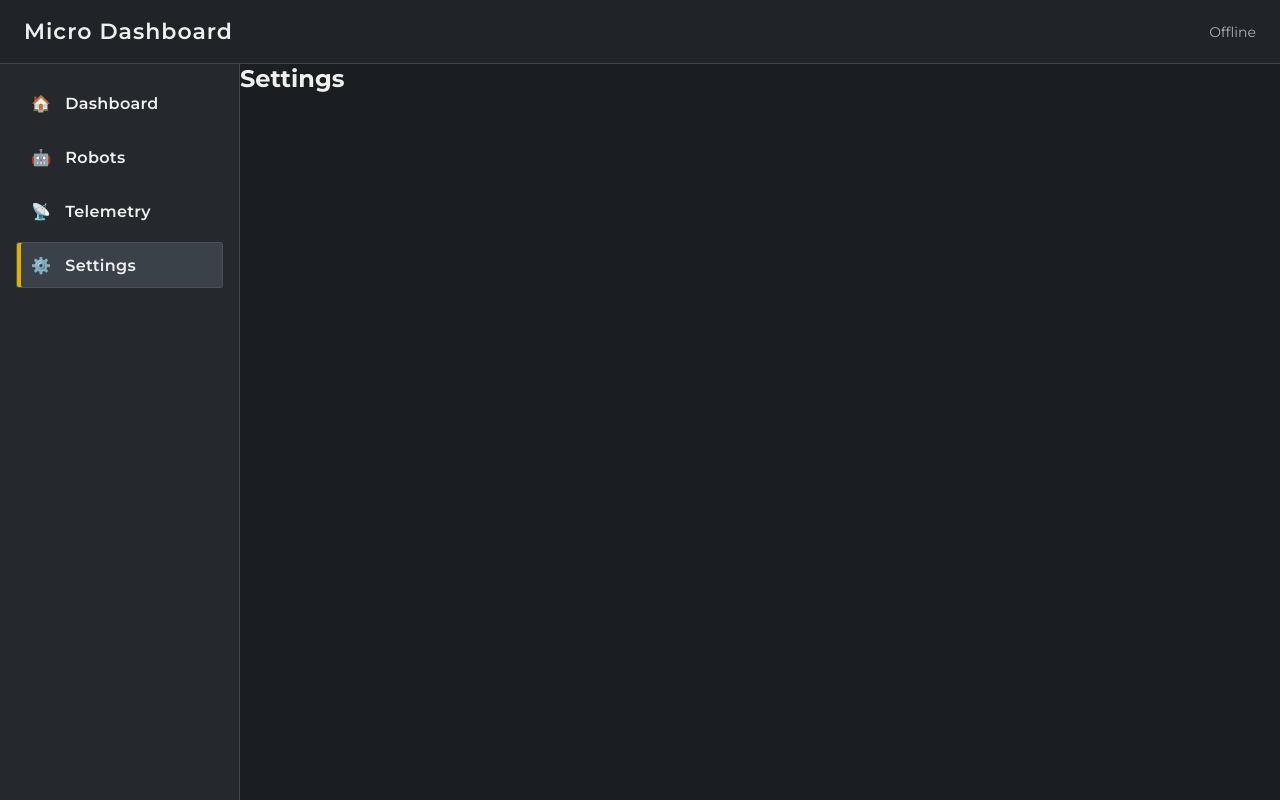
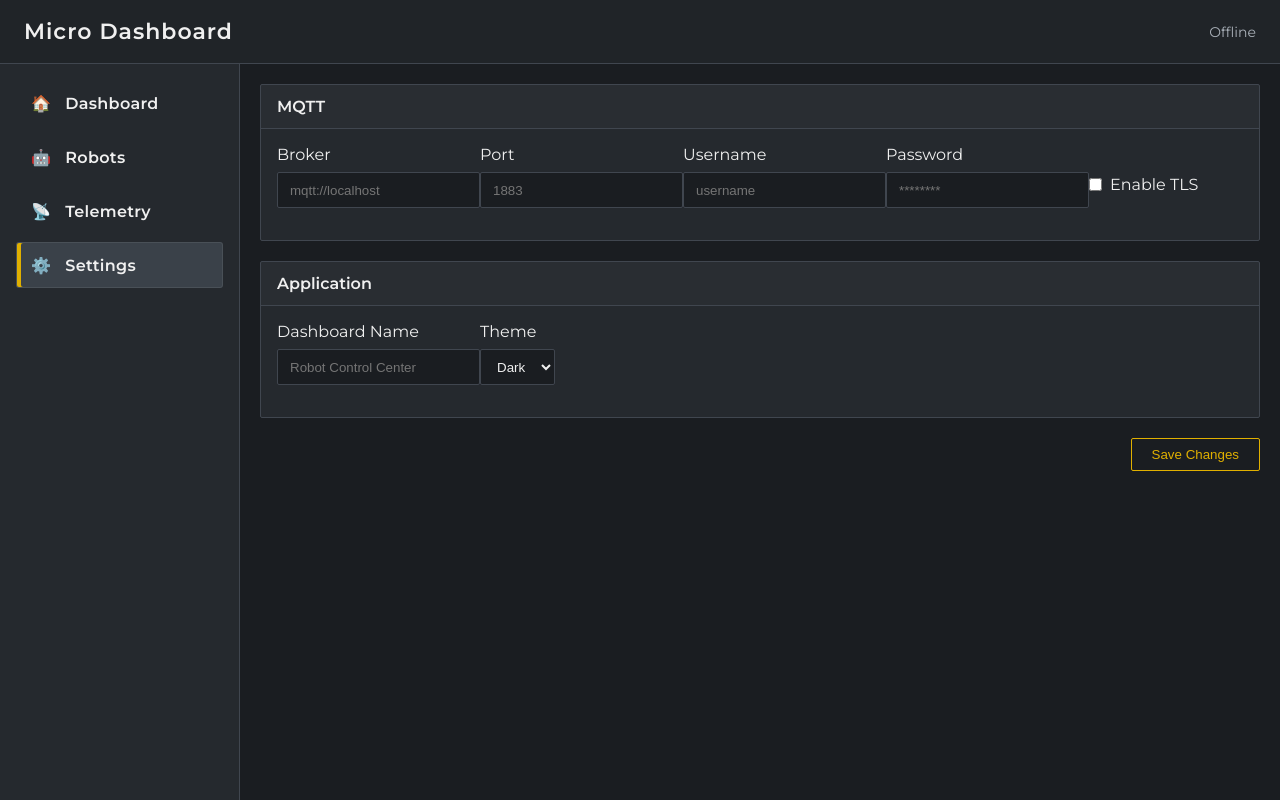
Before and after one commit to RamsiMiam/micro-frontend, a React (Vite) app: page /settings in a window 1280 px wide. Built offline with nearby package versions, Linux system fonts and the light colour scheme.

Commit message:
Added Settings mock

```diff
--- /dev/null
+++ b/src/pages/Settings/Settings.css
@@ -0,0 +1,107 @@
+.settings-page {
+
+    flex: 1;
+
+    padding: 20px;
+
+    display: flex;
+
+    flex-direction: column;
+
+    gap: 20px;
+
+}
+
+
+.settings-field {
+
+    display: flex;
+
+    flex-direction: column;
+
+    gap: 8px;
+
+    margin-bottom: 16px;
+
+}
+
+
+.settings-field label {
+
+    color: var(--text);
+
+}
+
+
+.settings-field input,
+.settings-field select {
+
+    height: 36px;
+
+    padding: 0 12px;
+
+    background: var(--background);
+
+    border: 1px solid var(--border);
+
+    color: var(--text);
+
+    border-radius: 2px;
+
+}
+
+
+.settings-field input:focus,
+.settings-field select:focus {
+
+    outline: none;
+
+    border-color: var(--accent);
+
+}
+
+
+.settings-checkbox {
+
+    display: flex;
+
+    align-items: center;
+
+    gap: 8px;
+
+}
+
+
+.settings-checkbox input {
+
+    accent-color: var(--accent);
+
+}
+
+
+.save-button {
+
+    align-self: flex-end;
+
+    padding: 8px 20px;
+
+    background: transparent;
+
+    color: var(--accent);
+
+    border: 1px solid var(--accent);
+
+    border-radius: 2px;
+
+    cursor: pointer;
+
+}
+
+
+.save-button:hover {
+
+    background: var(--accent);
+
+    color: #000;
+
+}
--- a/src/pages/Settings/Settings.tsx
+++ b/src/pages/Settings/Settings.tsx
@@ -1,9 +1,137 @@
+import "./Settings.css";
+
+import Card from "../../components/Card/Card";
+
+
 function Settings() {
+
     return (
-        <div>
-            <h2>Settings</h2>
-        </div>
+
+        <main className="settings-page">
+
+
+            <Card title="MQTT">
+
+                <div className="settings-field">
+
+                    <label>
+                        Broker
+                    </label>
+
+                    <input
+                        type="text"
+                        placeholder="mqtt://localhost"
+                    />
+
+                </div>
+
+
+                <div className="settings-field">
+
+                    <label>
+                        Port
+                    </label>
+
+                    <input
+                        type="number"
+                        placeholder="1883"
+                    />
+
+                </div>
+
+
+                <div className="settings-field">
+
+                    <label>
+                        Username
+                    </label>
+
+                    <input
+                        type="text"
+                        placeholder="username"
+                    />
+
+                </div>
+
+
+                <div className="settings-field">
+
+                    <label>
+                        Password
+                    </label>
+
+                    <input
+                        type="password"
+                        placeholder="********"
+                    />
+
+                </div>
+
+
+                <div className="settings-checkbox">
+
+                    <input
+                        type="checkbox"
+                        id="mqtt-tls"
+                    />
+
+                    <label htmlFor="mqtt-tls">
+                        Enable TLS
+                    </label>
+
+                </div>
+
+
+            </Card>
+
+
+
+            <Card title="Application">
+
+                <div className="settings-field">
+
+                    <label>
+                        Dashboard Name
+                    </label>
+
+                    <input
+                        type="text"
+                        placeholder="Robot Control Center"
+                    />
+
+                </div>
+
+
+                <div className="settings-field">
+
+                    <label>
+                        Theme
+                    </label>
+
+                    <select>
+
+                        <option>
+                            Dark
+                        </option>
+
+                    </select>
+
+                </div>
+
+
+            </Card>
+
+
+
+            <button className="save-button">
+                Save Changes
+            </button>
+
+
+        </main>
+
     );
 }
 
+
 export default Settings;
```
